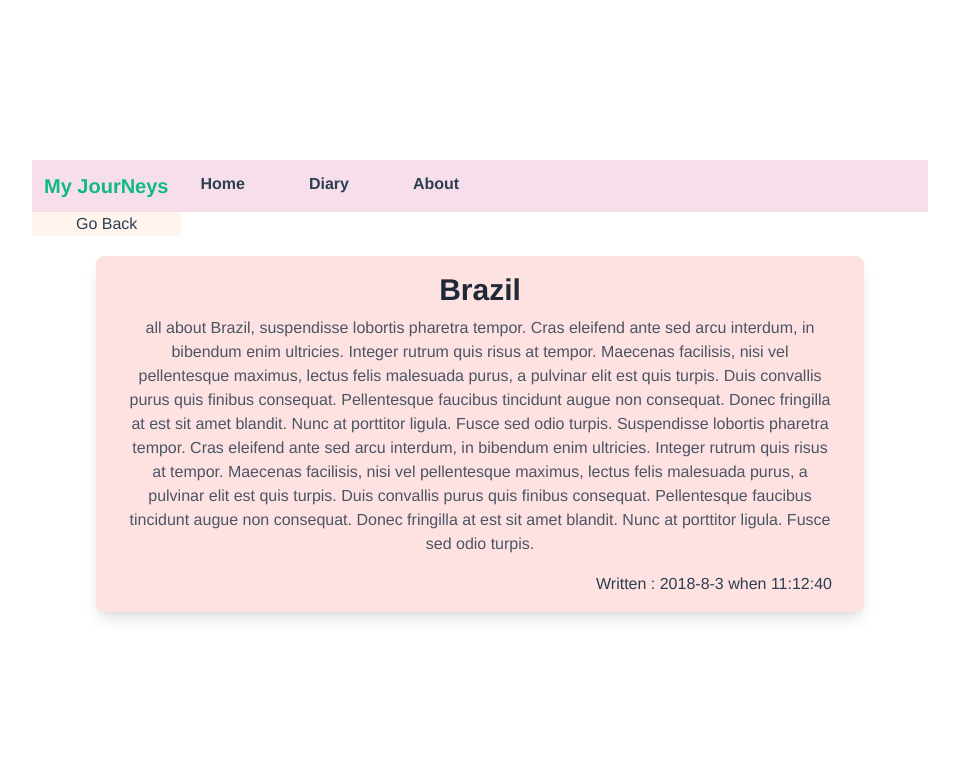
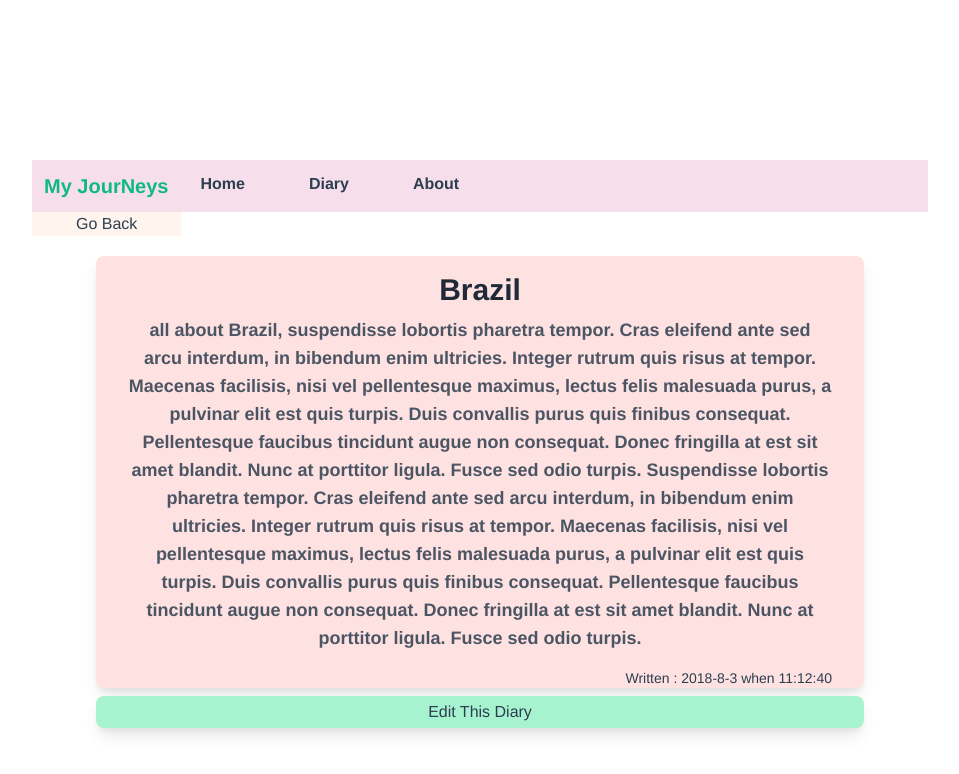
Before and after one commit to kakajj/INT203_62130500024_7_SPA, a Vue app: page /read/1 in a window 1280 px wide. Shown: the top 774 px of the page, without its empty margins (160-1119 px from the left). Built offline with nearby package versions, Linux system fonts and the light colour scheme; data requests are answered from the project's data file.

Commit message:
Finish PUT

```diff
--- a/db.json
+++ b/db.json
@@ -41,6 +41,13 @@
       "time": "23:2:31",
       "description": "นั่นหนะสิ :(((",
       "id": 7
+    },
+    {
+      "name": "เพ็ดกับเป๊ก V2 V3 V4",
+      "description": "พรุ่งนีน้วันเกิดเพดนะ อย่าลืมแฮปตอน เทีย่งคืน เพ๋ดโดนนไไก่จิก เพ็ดตายบนปากโอ่ง 555555555555 หำหมีหมู",
+      "date": "2021-4-14",
+      "time": "15:55:8",
+      "id": 8
     }
   ]
 }
--- a/src/components/readDiary.vue
+++ b/src/components/readDiary.vue
@@ -1,40 +1,38 @@
 <template>
+  <div class="outside">
     <div class="card-area">
       <div class="text-area">
         <h2>{{ name }}</h2>
         <p>{{ description }}</p>
       </div>
       <div class="date-time">
-    <p>Written : {{date}} when {{time}}</p>
+        <p>Written : {{ date }} when {{ time }}</p>
+      </div>
     </div>
   </div>
 </template>
-
 <script>
-
 export default {
   data() {
-    return {
-    };
+    return {};
   },
-  props:['name','description','date','time'],
-  methods: {
-  },
+  props: ["name", "description", "date", "time"],
+  methods: {},
 };
 </script>
 
 <style scoped>
-.card-area{
-@apply max-w-3xl py-4 px-8 bg-red-100 shadow-lg rounded-lg my-5 mx-auto;
+.card-area {
+  @apply max-w-3xl pt-4 px-8 bg-red-100 shadow-lg rounded-lg mt-5 mb-2 mx-auto;
 }
 .text-area h2 {
-  @apply text-gray-800 text-3xl font-semibold
+  @apply text-gray-800 text-3xl font-semibold;
 }
 .text-area p {
- @apply mt-2 text-gray-600
+  @apply mt-2 text-gray-600 font-bold text-lg ;
 }
-.date-time{
-  @apply flex justify-end mt-4
+.date-time {
+  @apply flex justify-end mt-4 font-extralight text-sm;
 }
 
 </style>
--- a/src/views/DiariesPage.vue
+++ b/src/views/DiariesPage.vue
@@ -10,7 +10,6 @@
         </router-link>
         <router-view :key="$route.path" />
         <div class="action">
-          <button class="btn-edit">Edit</button>
           <button class="btn-delete" @click="deleteDiary(d.id)">Delete</button>
         </div>
       </ul>
@@ -170,16 +169,13 @@ export default {
   @apply mx-auto max-w-4xl;
 }
 .list {
-  @apply flex flex-row  justify-between py-5;
+  @apply flex flex-row inline-block  justify-between py-5;
 }
 .list-item {
-  @apply ml-10 bg-green-200 hover:bg-green-500 text-black font-bold w-4/6 text-left;
-}
-.btn-edit {
-  @apply mx-6 bg-blue-500 hover:bg-blue-700 text-white font-bold py-2 px-4 rounded-full;
+  @apply ml-10 bg-green-200 hover:bg-green-500 text-black font-bold w-9/12 text-left pl-5;
 }
 .btn-delete {
-  @apply bg-red-500 hover:bg-red-700 text-white font-bold py-2 px-4 rounded-full;
+  @apply bg-red-500 hover:bg-red-700 text-white font-bold py-2 px-4 rounded-full w-28;
 }
 .content-block {
   @apply bg-gray-100;
--- a/src/views/DiaryDetail.vue
+++ b/src/views/DiaryDetail.vue
@@ -1,24 +1,75 @@
 <template>
-  <div  class="detail">
+  <div class="detail">
     <go-back></go-back>
-    <read-diary :name="diary.name" :description="diary.description" :date="diary.date" :time="diary.time"></read-diary>
+    <read-diary
+      :name="diary.name"
+      :description="diary.description"
+      :date="diary.date"
+      :time="diary.time"
+    ></read-diary>
+    <div class="the-btn">
+      <button class="edit" @click="addForm = !addForm">Edit This Diary</button>
+    </div>
+    <div v-show="addForm" class="mb-20">
+      <!-- component -->
+      <div class="heading text-center font-bold text-2xl m-5 text-gray-800">
+        แก้ไข Diary (บันทึก TimeStamp อัตโนมัติ)
+      </div>
+      <div
+        class="editor mx-auto w-10/12 flex flex-col text-gray-800 border border-gray-300 p-4 shadow-lg max-w-2xl"
+      >
+        <p class="invalid" v-if="invalidName">Please enter correct name.</p>
+        <input
+          class="title bg-gray-100 border border-gray-300 p-2 mb-4 outline-none"
+          spellcheck="false"
+          placeholder="Diary Name"
+          type="text"
+          v-model="diary.name"
+        />
+        <p class="invalid" v-if="invalidDescription">Please enter something.</p>
+        <textarea
+          class="description bg-gray-100 sec p-3 h-60 border border-gray-300 outline-none"
+          spellcheck="false"
+          placeholder="Describe everything about this diary"
+          v-model="diary.description"
+        ></textarea>
+        <!-- buttons -->
+        <div class="buttons flex justify-end mt-4">
+          <div
+            class="border border-indigo-500 p-1 px-4 font-semibold cursor-pointer text-gray-200 ml-2 bg-indigo-500"
+            @click="updateJSON">
+            Edit
+          </div>
+        </div>
+      </div>
+    </div>
   </div>
 </template>
 
 <script>
-import GoBack from '../components/GoBack.vue';
-import readDiary from '../components/readDiary';
+import GoBack from "../components/GoBack.vue";
+import readDiary from "../components/readDiary";
 const axios = require("axios");
 
 export default {
-  components: { GoBack,readDiary },
-   created(){
-     this.fetchDestination();
-   },
+  components: { GoBack, readDiary },
+  created() {
+    this.fetchDestination();
+  },
   data() {
     return {
       diary: [],
+      newDiary: {
+        name: "",
+        desc: "",
+        time: "",
+        date: "",
+        id: null
+      },
       url: "http://localhost:5000/diaries/",
+      addForm: false,
+      invalidName:false,
+      invalidDescription:false
     };
   },
   props: {
@@ -27,24 +78,52 @@ export default {
       type: String,
     },
   },
-  methods:{
+  methods: {
+    updateJSON() {
+      this.invalidName = this.diary.name === "" ? true : false;
+      this.invalidDescription = this.diary.description === "" ? true : false;
+      if(this.invalidName || this.invalidDescription){
+        return ;
+      }else{
+      this.newDiary.name = this.diary.name;
+      this.newDiary.desc = this.diary.description;
+      let today = new Date();
+      axios.put(this.url + this.$route.params.slug, {
+        name: this.newDiary.name,
+        description: this.newDiary.desc,
+        date: today.getFullYear() + "-" +(today.getMonth() + 1) +"-" + today.getDate(),
+        time: today.getHours() +":" +today.getMinutes() + ":" +today.getSeconds()
+      }).then((response)=>{
+        return response.data
+      }).then(()=>{
+          this.diary = this.newDiary ;
+      }).catch((error)=>{
+        console.log(error);
+      });
+      this.addForm = !this.addForm;
+      location.reload();
+      }
+    },
     fetchDestination() {
       axios
-        .get(this.url+this.$route.params.slug)
+        .get(this.url + this.$route.params.slug)
         .then((response) => {
           this.diary = response.data;
-          return response.data ;
+          return response.data;
         })
         .catch((err) => {
           console.error(err);
         });
     },
-  }
+  },
 };
 </script>
 
 <style scoped>
-.detail{
+.detail {
   @apply mx-auto max-w-4xl;
 }
+.edit {
+  @apply bg-green-200 hover:bg-green-400  max-w-3xl w-full h-8 shadow-lg rounded-lg;
+}
 </style>
```
Also changed, not shown: src/components/GoBack.vue (line endings or trailing spaces). Lines whose indentation alone changed are shown as unchanged.
